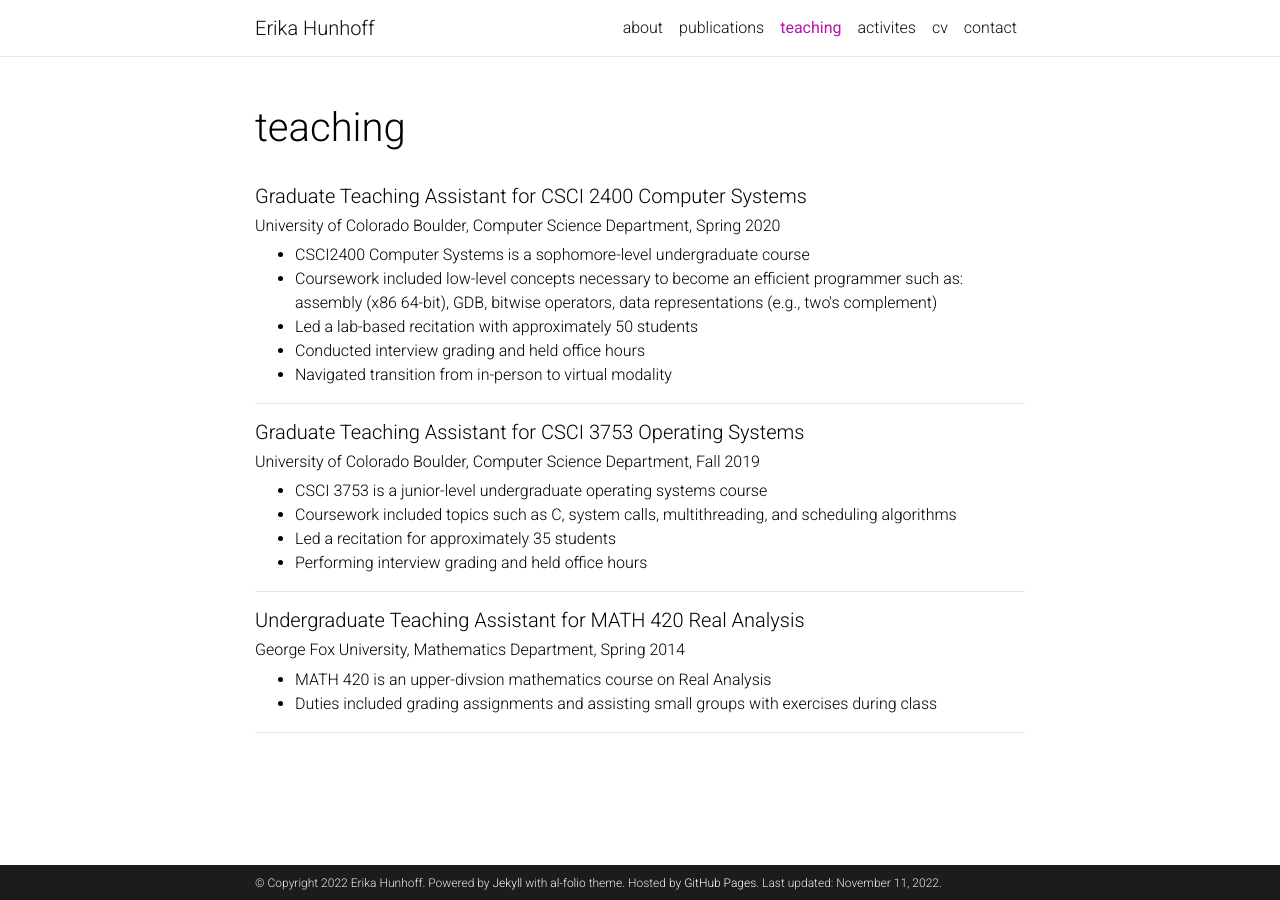
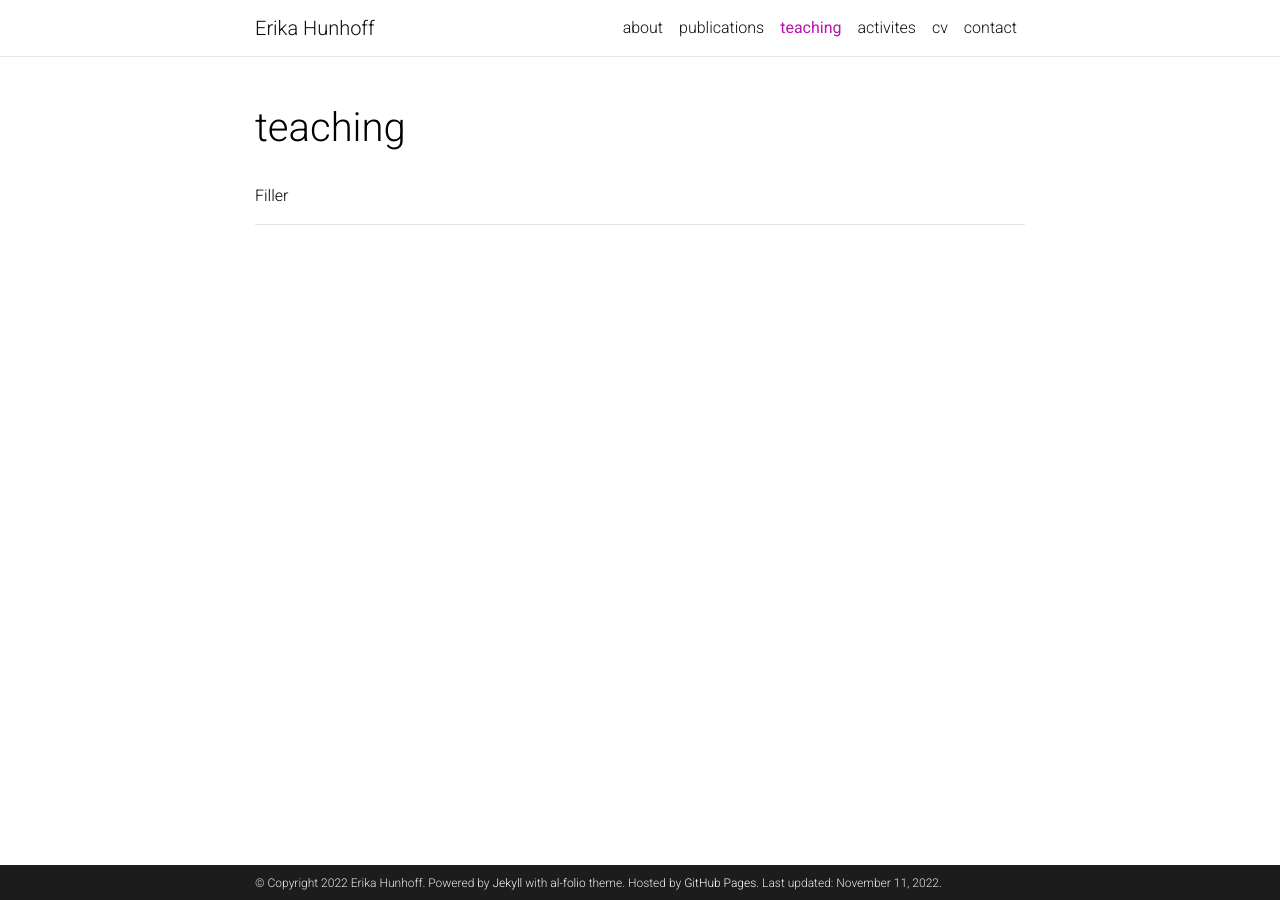
Before and after one commit to hunhoffe/hunhoffe.github.io, a Jekyll site: the page built from _pages/teaching.md, in a window 1280 px wide. Built offline with Jekyll 4.4.1, drawn with Linux system fonts in a browser that asks for light colours; comment, search, counter and statistics services are not loaded; a style sheet for code colours, icons or effects is not loaded.

Commit message:
empty teaching

```diff
--- a/_pages/teaching.md
+++ b/_pages/teaching.md
@@ -7,37 +7,6 @@ nav_order: 2
 socials: true
 ---
 
-<h5>Graduate Teaching Assistant for CSCI 2400 Computer Systems</h5>
-<h6>University of Colorado Boulder, Computer Science Department, Spring 2020</h6>
-
-<ul>
-    <li>CSCI2400 Computer Systems is a sophomore-level undergraduate course</li>
-    <li>Coursework included low-level concepts necessary to become an efficient programmer such as: assembly (x86 64-bit), GDB, bitwise operators, data representations (e.g., two's complement)</li>
-    <li>Led a lab-based recitation with approximately 50 students</li>
-    <li>Conducted interview grading and held office hours</li>
-    <li>Navigated transition from in-person to virtual modality</li>
-</ul>
+Filler
 
 ---
-
-<h5>Graduate Teaching Assistant for CSCI 3753 Operating Systems</h5>
-<h6>University of Colorado Boulder, Computer Science Department, Fall 2019</h6>
-
-<ul>
-    <li>CSCI 3753 is a junior-level undergraduate operating systems course</li>
-    <li>Coursework included topics such as C, system calls, multithreading, and scheduling algorithms</li>
-    <li>Led a recitation for approximately 35 students</li>
-    <li>Performing interview grading and held office hours</li>
-</ul>
-
----
-
-<h5>Undergraduate Teaching Assistant for MATH 420 Real Analysis</h5>
-<h6>George Fox University, Mathematics Department, Spring 2014</h6>
-
-<ul>
-    <li>MATH 420 is an upper-divsion mathematics course on Real Analysis</li>
-    <li>Duties included grading assignments and assisting small groups with exercises during class</li>
-</ul>
-
----
```
